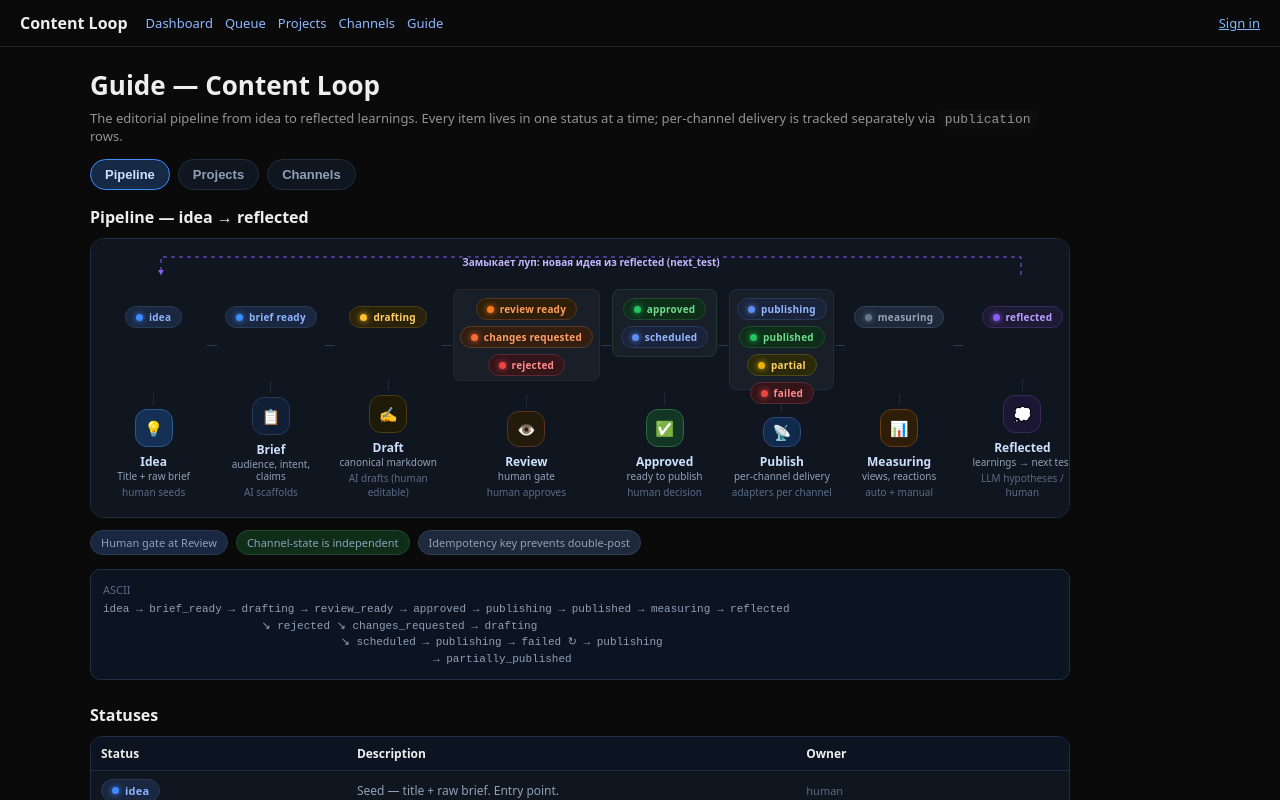
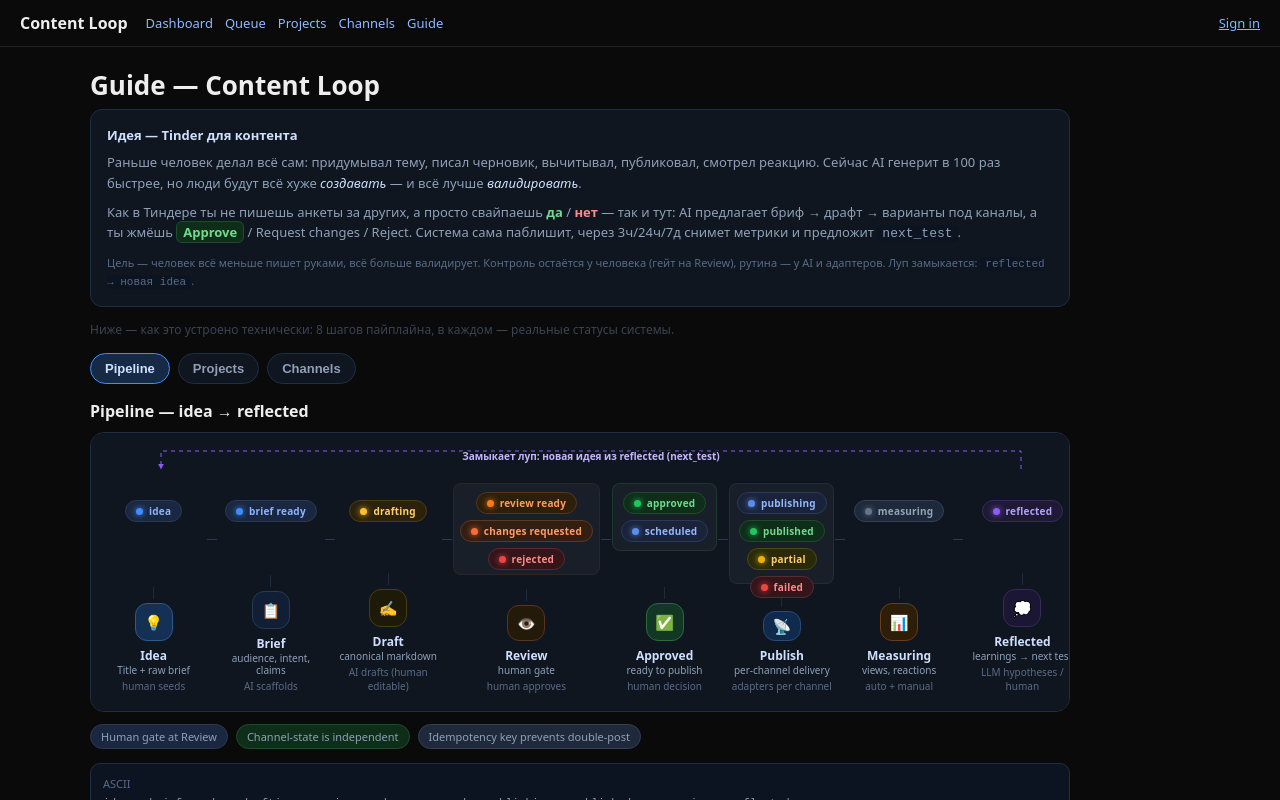
Before and after one commit to ai-synthetix/content-loop, a Next.js app in the folder web/: page /guide in a window 1280 px wide. Shown: the top 800 px of the page. Built offline with nearby package versions, Linux system fonts and the light colour scheme; no server answers.

Commit message:
docs(guide): add Tinder-for-content intro before tabs

```diff
--- a/web/app/guide/page.tsx
+++ b/web/app/guide/page.tsx
@@ -38,8 +38,20 @@ export default function GuidePage() {
   return (
     <div style={{ maxWidth: 980 }}>
       <h1 style={{ fontSize: 26, margin: "0 0 6px" }}>Guide — Content Loop</h1>
-      <p style={{ opacity: 0.6, fontSize: 13, margin: "0 0 14px" }}>
-        The editorial pipeline from idea to reflected learnings. Every item lives in one status at a time; per-channel delivery is tracked separately via <code style={{ background: "#111", padding: "2px 6px", borderRadius: 6 }}>publication</code> rows.
+      <div style={{ background: "#0f1620", border: "1px solid #1e2f44", borderRadius: 12, padding: 16, marginBottom: 14 }}>
+        <div style={{ fontSize: 13, fontWeight: 700, color: "#cfe0ff", marginBottom: 8 }}>Идея — Tinder для контента</div>
+        <p style={{ fontSize: 13, color: "#8FA0B8", lineHeight: 1.6, margin: 0 }}>
+          Раньше человек делал всё сам: придумывал тему, писал черновик, вычитывал, публиковал, смотрел реакцию. Сейчас AI генерит в 100 раз быстрее, но люди будут всё хуже <em style={{ color: "#cfe0ff" }}>создавать</em> — и всё лучше <em style={{ color: "#cfe0ff" }}>валидировать</em>.
+        </p>
+        <p style={{ fontSize: 13, color: "#8FA0B8", lineHeight: 1.6, margin: "8px 0 0" }}>
+          Как в Тиндере ты не пишешь анкеты за других, а просто свайпаешь <span style={{ color: "#6fdc8c", fontWeight: 700 }}>да</span> / <span style={{ color: "#ff8a8a", fontWeight: 700 }}>нет</span> — так и тут: AI предлагает бриф → драфт → варианты под каналы, а ты жмёшь <span style={{ background: "#0e2e1a", border: "1px solid #1f4a2b", borderRadius: 6, padding: "1px 6px", color: "#6fdc8c", fontWeight: 700 }}>Approve</span> / Request changes / Reject. Система сама паблишит, через 3ч/24ч/7д снимет метрики и предложит <code style={{ background: "#0b1420", padding: "1px 5px", borderRadius: 4 }}>next_test</code>.
+        </p>
+        <p style={{ fontSize: 11, color: "#5a6b86", margin: "10px 0 0", lineHeight: 1.5 }}>
+          Цель — человек всё меньше пишет руками, всё больше валидирует. Контроль остаётся у человека (гейт на Review), рутина — у AI и адаптеров. Луп замыкается: <code style={{ background: "#0b1420", padding: "1px 5px", borderRadius: 4 }}>reflected → новая idea</code>.
+        </p>
+      </div>
+      <p style={{ opacity: 0.6, fontSize: 12, margin: "0 0 14px", lineHeight: 1.5, color: "#5a6b86" }}>
+        Ниже — как это устроено технически: 8 шагов пайплайна, в каждом — реальные статусы системы.
       </p>
 
       <div style={{ display: "flex", gap: 8, marginBottom: 16, flexWrap: "wrap" }}>
```
